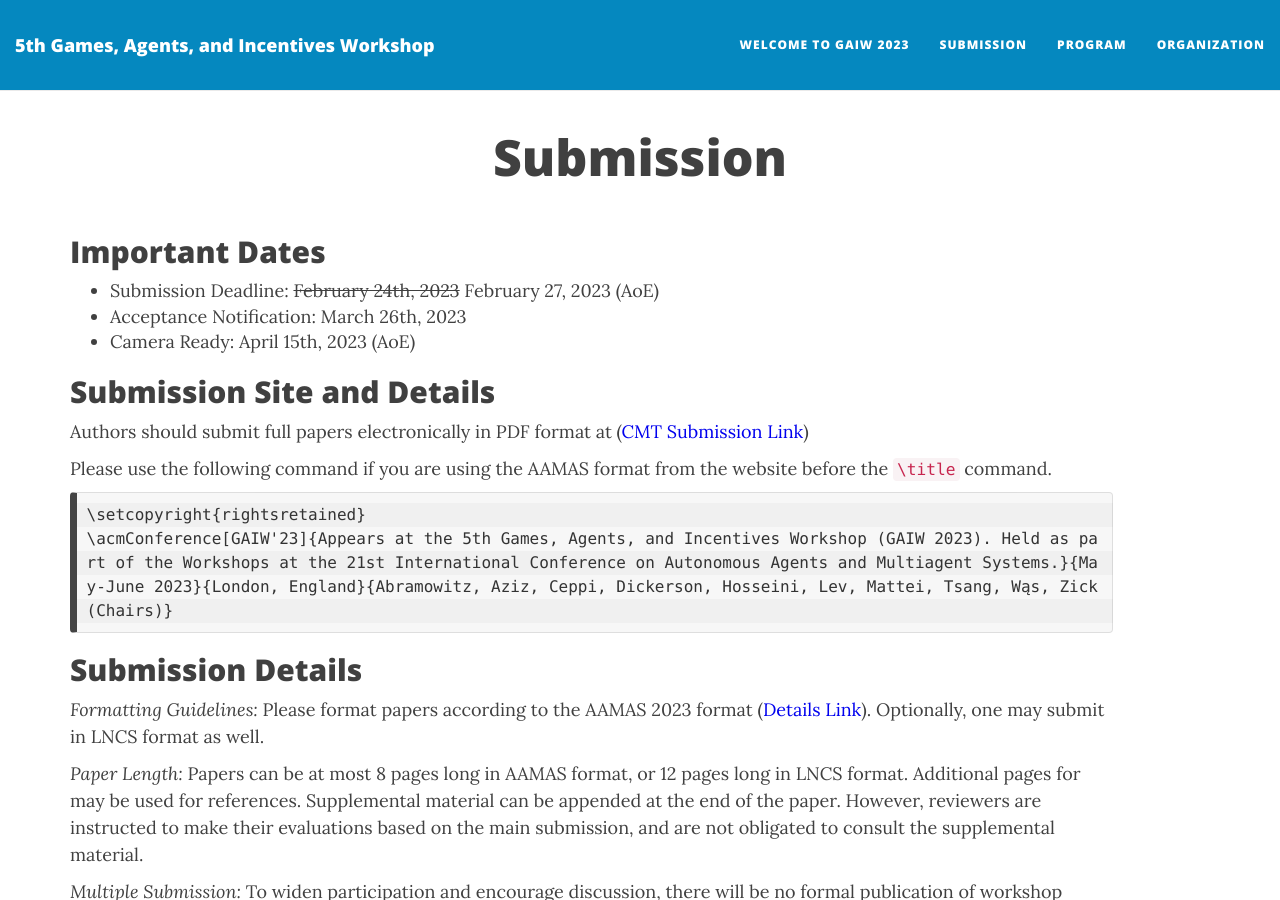
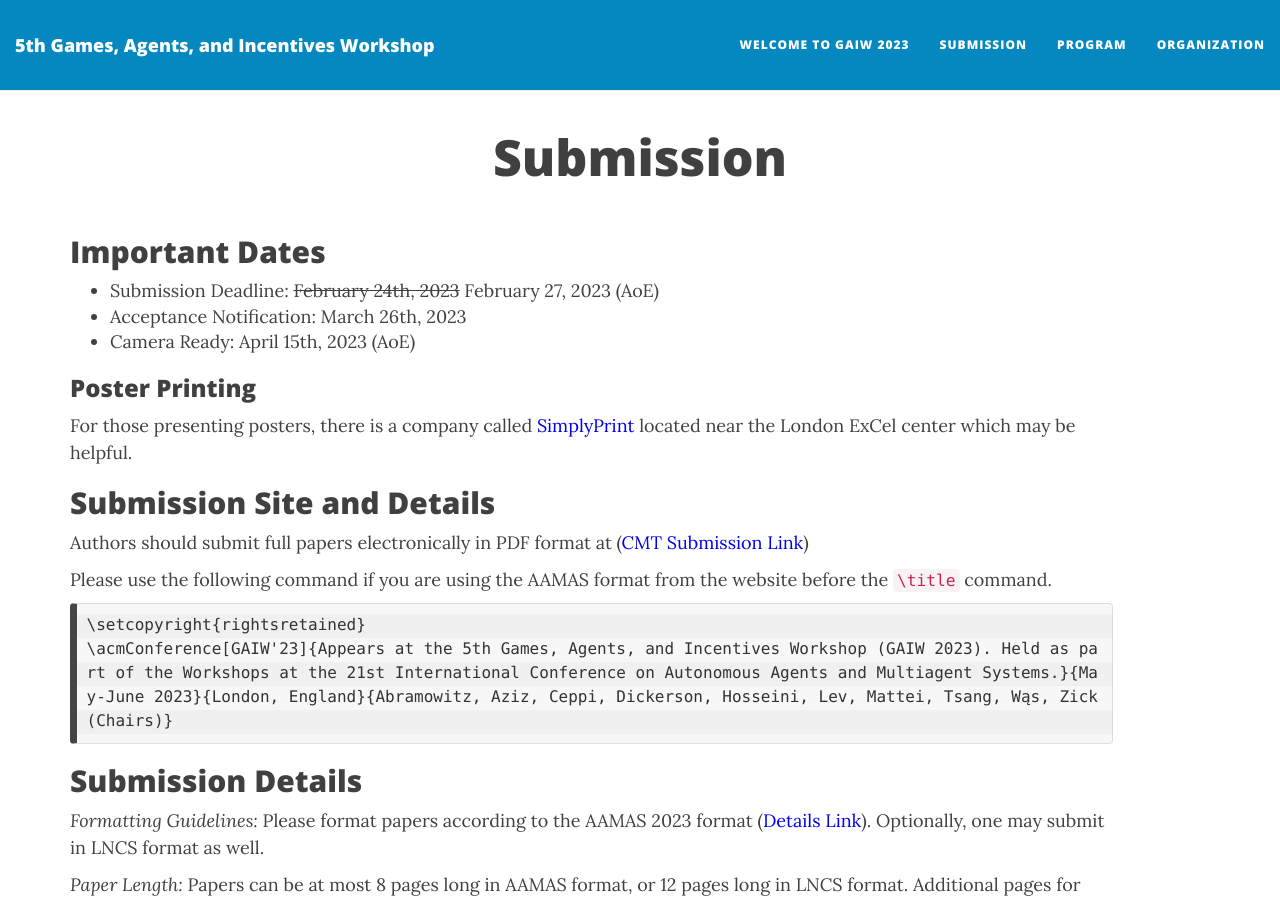
Before and after one commit to PrefLib/gaiw2023, a Jekyll site: the page built from submission.md, in a window 1280 px wide and 900 px high. Built offline with Jekyll 4.4.1, drawn with Linux system fonts in a browser that asks for light colours; nearby versions of some CDN libraries.

Commit message:
Update submission.md
Added info for printing posters locally

```diff
--- a/submission.md
+++ b/submission.md
@@ -16,6 +16,9 @@ published: true
 * Poster Session 1: May 10th, 2022 (02:00-02:55 Auckland). [Gather Town](https://app.gather.town/events/O8p6uZQ3G1EJELYsXH2v).
 * Poster Session 2: May 10th, 2022 (06:15-07:15 Auckland). [Gather Town](https://app.gather.town/events/O8p6uZQ3G1EJELYsXH2v).
 -->
+
+### Poster Printing
+For those presenting posters, there is a company called [SimplyPrint](www.simplyprint.com) located near the London ExCel center which may be helpful.
 
 
 ## Submission Site and Details
```
